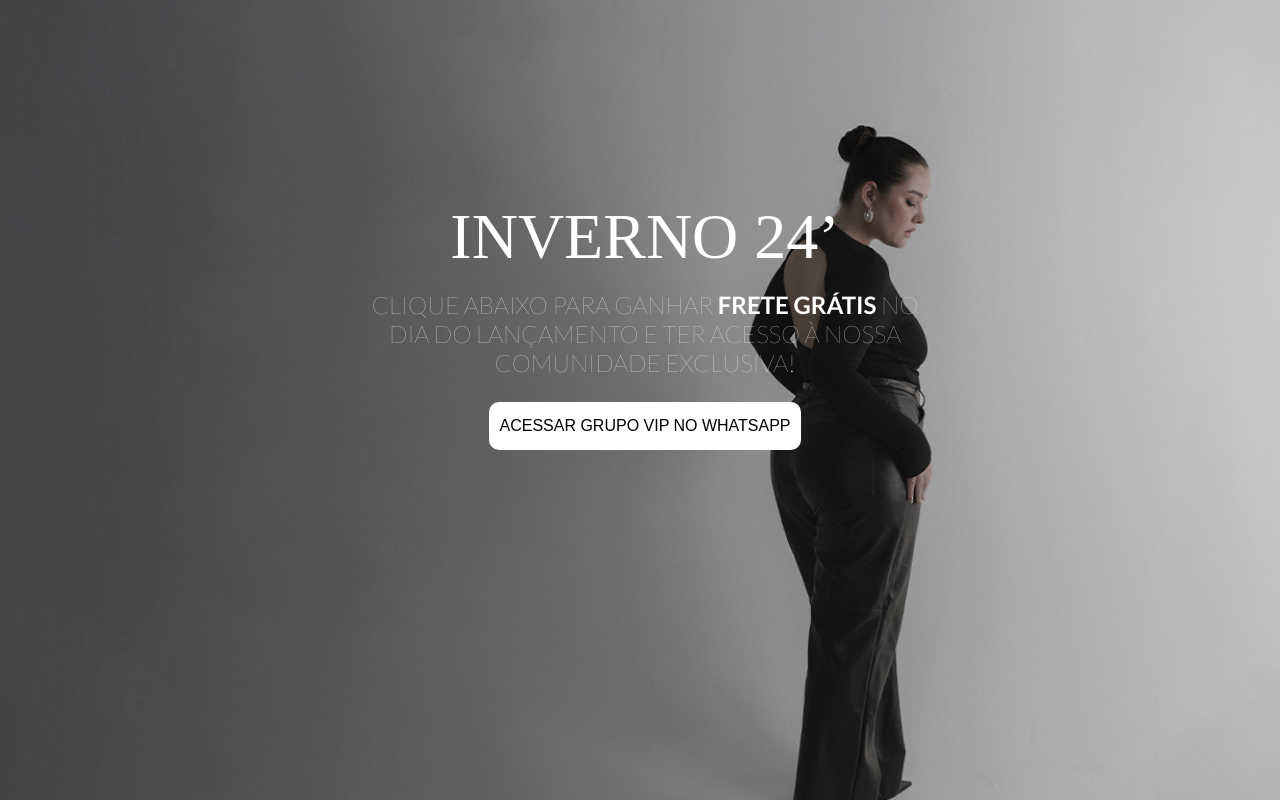
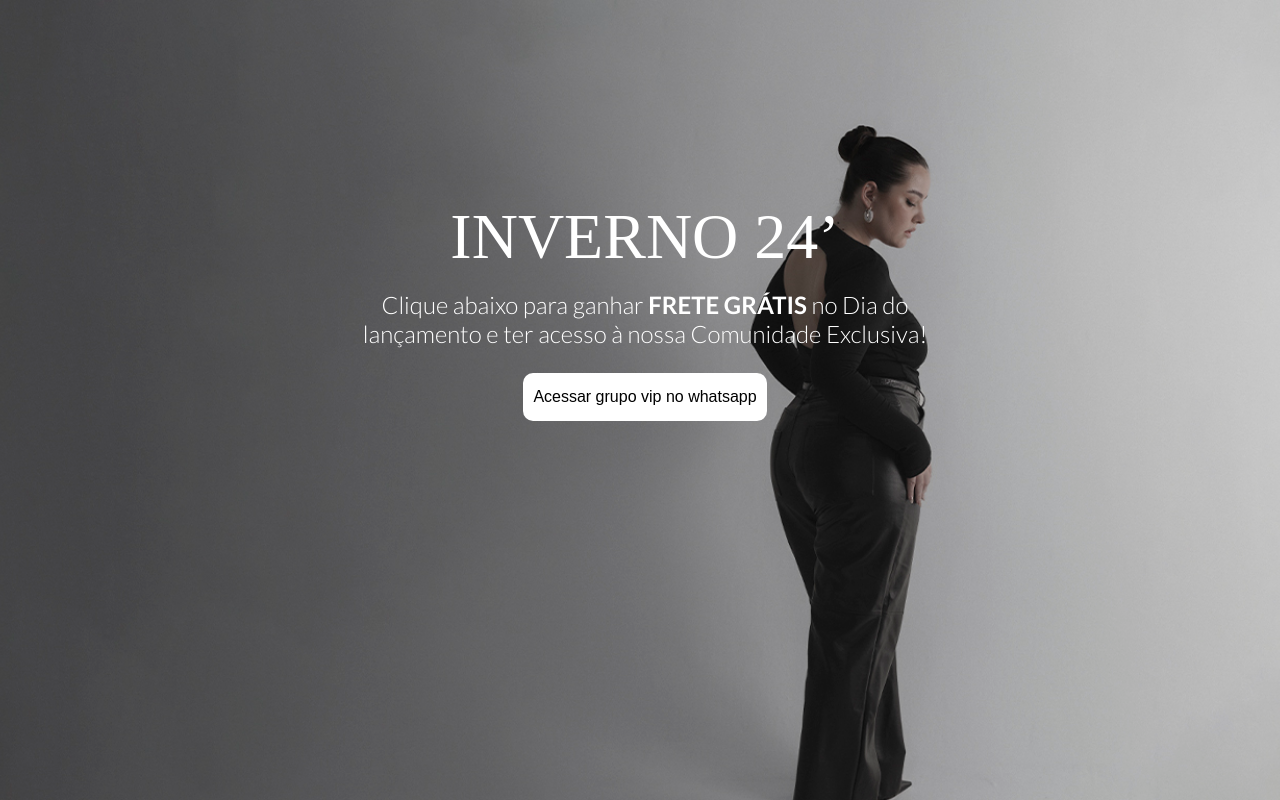
Before and after one commit to matheus-ma1a/LP-guardaroba, a React (Vite) app: page / in a window 1280 px wide. Built offline with nearby package versions, Linux system fonts and the light colour scheme; a web font is replaced by a local one.

Commit message:
troca font

```diff
--- a/src/App.jsx
+++ b/src/App.jsx
@@ -40,7 +40,7 @@ const Container = styled.div`
     margin-top: 1rem;
     text-align: center;
     font-family: "Lato", sans-serif;
-    font-weight: 200;
+    font-weight: 300;
     font-size: 1rem;
     color: #fff;
 
@@ -191,10 +191,10 @@ function App() {
 
         <Container>
           <h1>INVERNO 24’</h1>
-          <p>CLIQUE ABAIXO PARA GANHAR <b>FRETE GRÁTIS</b> NO DIA DO LANÇAMENTO E TER ACESSO À NOSSA COMUNIDADE EXCLUSIVA!</p>
+          <p>Clique abaixo para ganhar <b>FRETE GRÁTIS</b> no Dia do lançamento e ter acesso à nossa Comunidade Exclusiva!</p>
         </Container>
 
-        <button onClick={handleLeadButtonClick} >ACESSAR GRUPO VIP NO WHATSAPP</button>
+        <button onClick={handleLeadButtonClick} >Acessar grupo vip no whatsapp</button>
 
         {/* <Form onSubmit={cadastroMailbiz}>
           <input
```
